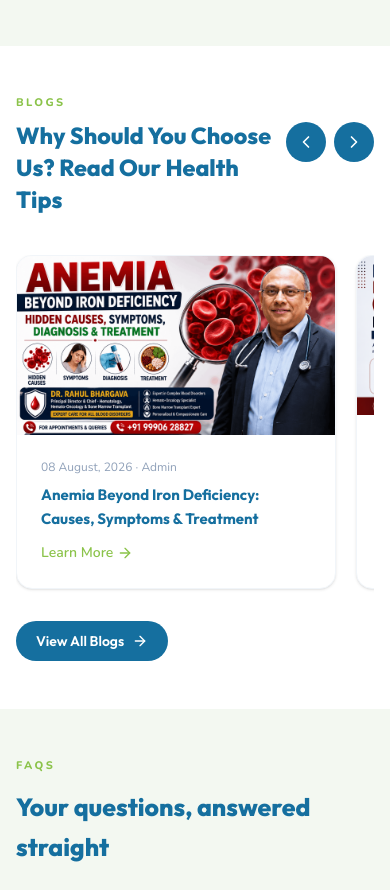
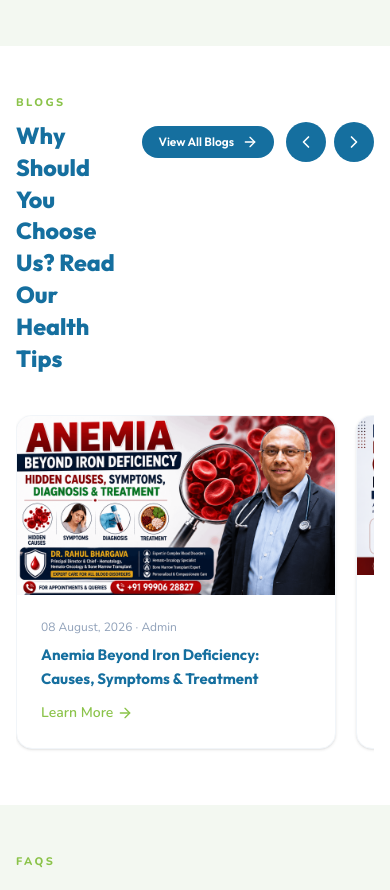
Before and after one commit to abhishekmishraweb/drrahulbhargava-frontend, a Next.js app: page / in a window 390 px wide. Shown: the part 10366-11256 px from the top of the page. Built offline with nearby package versions, Linux system fonts and the light colour scheme; no server answers.

Commit message:
Remove duplicate View All Blogs button on homepage.

```diff
--- a/src/components/home/HomePage.tsx
+++ b/src/components/home/HomePage.tsx
@@ -1217,7 +1217,7 @@ export function HomePage({
               <h2 className="mt-2 font-display text-[1.45rem] font-extrabold leading-snug text-navy sm:text-3xl">Why Should You Choose Us? Read Our Health Tips</h2>
             </div>
             <div className="mt-7 flex shrink-0 items-center gap-3">
-              <Link href="/blogs" className="btn-primary hidden px-4 py-2 text-xs sm:inline-flex sm:text-sm">
+              <Link href="/blogs" className="btn-primary px-4 py-2 text-xs sm:text-sm">
                 View All Blogs <ArrowRight className="h-4 w-4" />
               </Link>
               <div className="flex gap-2">
@@ -1265,9 +1265,6 @@ export function HomePage({
               </Link>
             ))}
           </div>
-          <Link href="/blogs" className="btn-primary mt-6 inline-flex px-5 py-2.5 text-sm sm:hidden">
-            View All Blogs <ArrowRight className="h-4 w-4" />
-          </Link>
         </div>
       </section>
 
```
